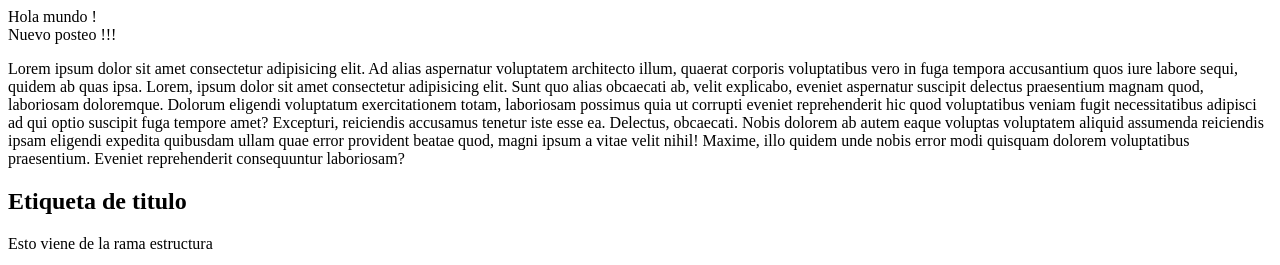
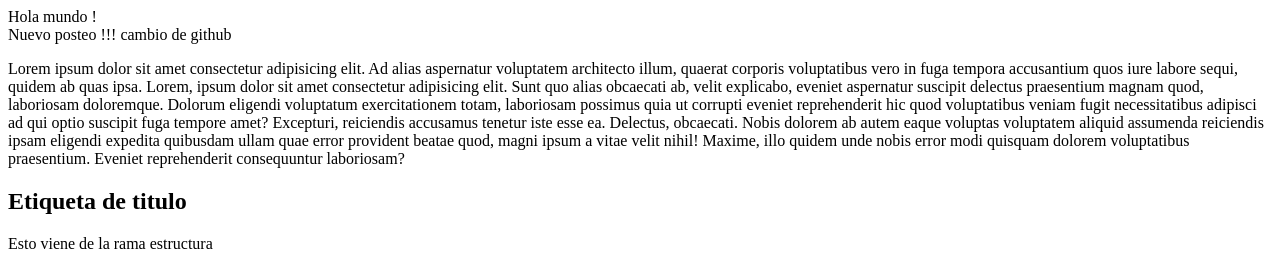
Before and after one commit to gustavo-lib/prueba_git, a plain HTML site: page index.html in a window 1280 px wide. Shown: the top 265 px of the page. Drawn offline with Linux system fonts and the light colour scheme.

Commit message:
Update index.html
nuevo cambio realizado en github

```diff
--- a/index.html
+++ b/index.html
@@ -15,7 +15,7 @@
     </header>
     <div>
         <div>
-            Nuevo posteo !!!
+            Nuevo posteo !!! cambio de github
             <p>
                 Lorem ipsum dolor sit amet consectetur adipisicing elit. Ad alias aspernatur voluptatem architecto
                 illum, quaerat corporis voluptatibus vero in fuga tempora accusantium quos iure labore sequi, quidem ab
```
